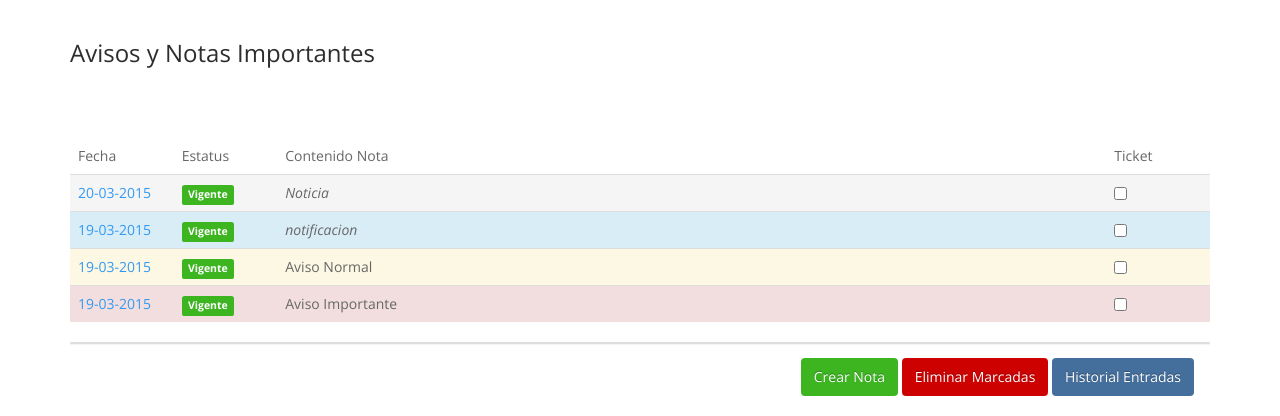
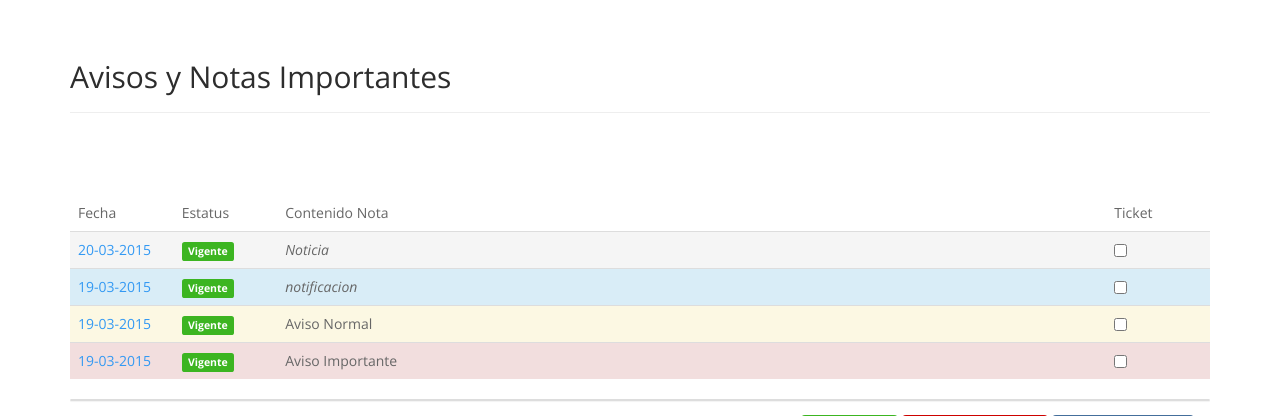
Before and after one commit to themakunga/portalBitacora, a PHP site: page / in a window 1280 px wide, after a click that opens the changed part. Shown: the part 60-476 px from the top of the page. Run offline with PHP 8.4, Linux system fonts and the light colour scheme; the visitor is signed in with stand-in values (Sample User, id 1); data comes from the database, SQL or seed files in the repository; some libraries are stand-ins or nearby versions.

Commit message:
0.32.6
se corrige error con titulo de la pagina

```diff
--- a/sections/notice.php
+++ b/sections/notice.php
@@ -1,5 +1,6 @@
-<h3>Avisos y Notas Importantes</h3>
-
+<div class="page-header">
+	<h2>Avisos y Notas Importantes</h2>
+</div>
 
 <form name = "notas-v" method="POST" action="functions/f-notas.php">
 
```
